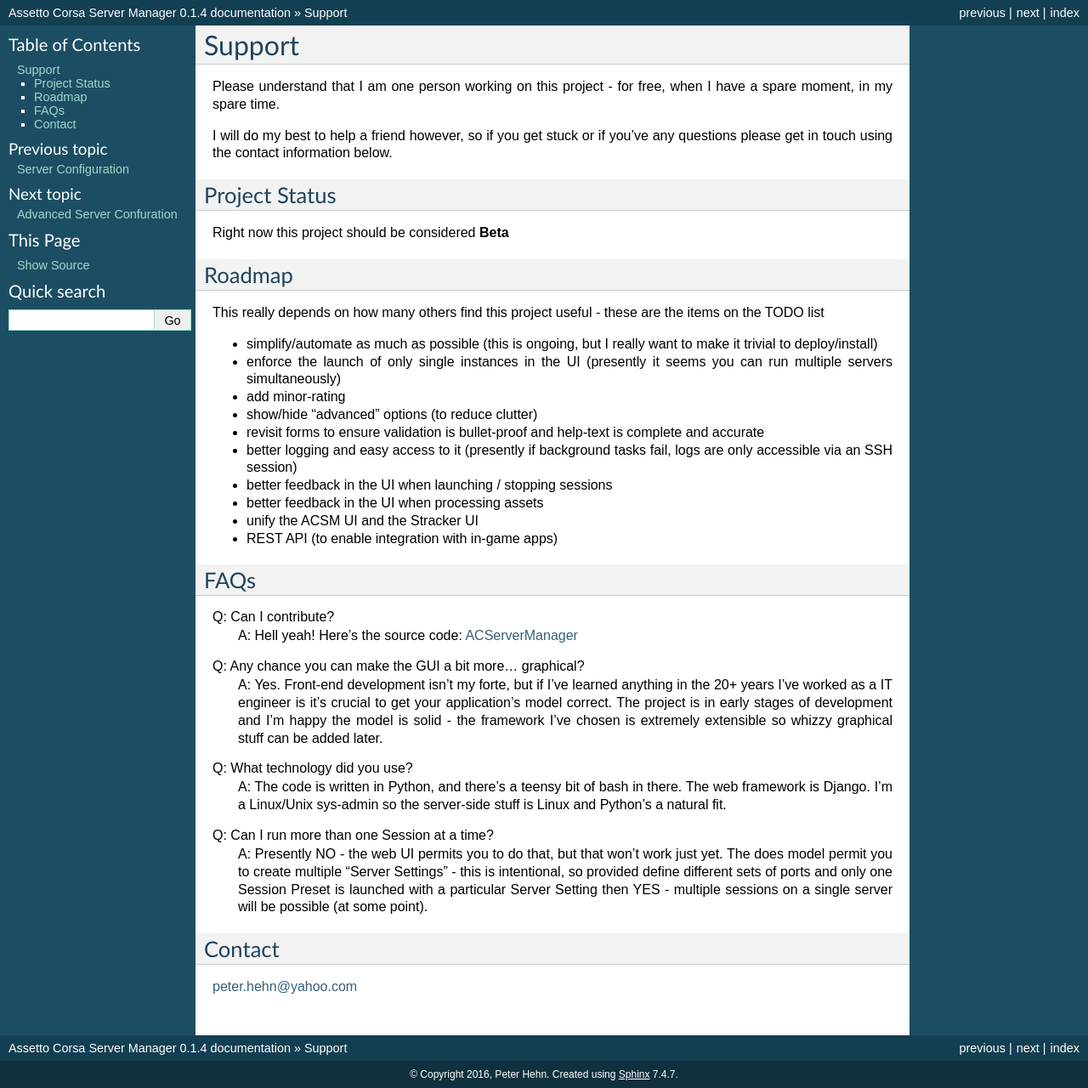
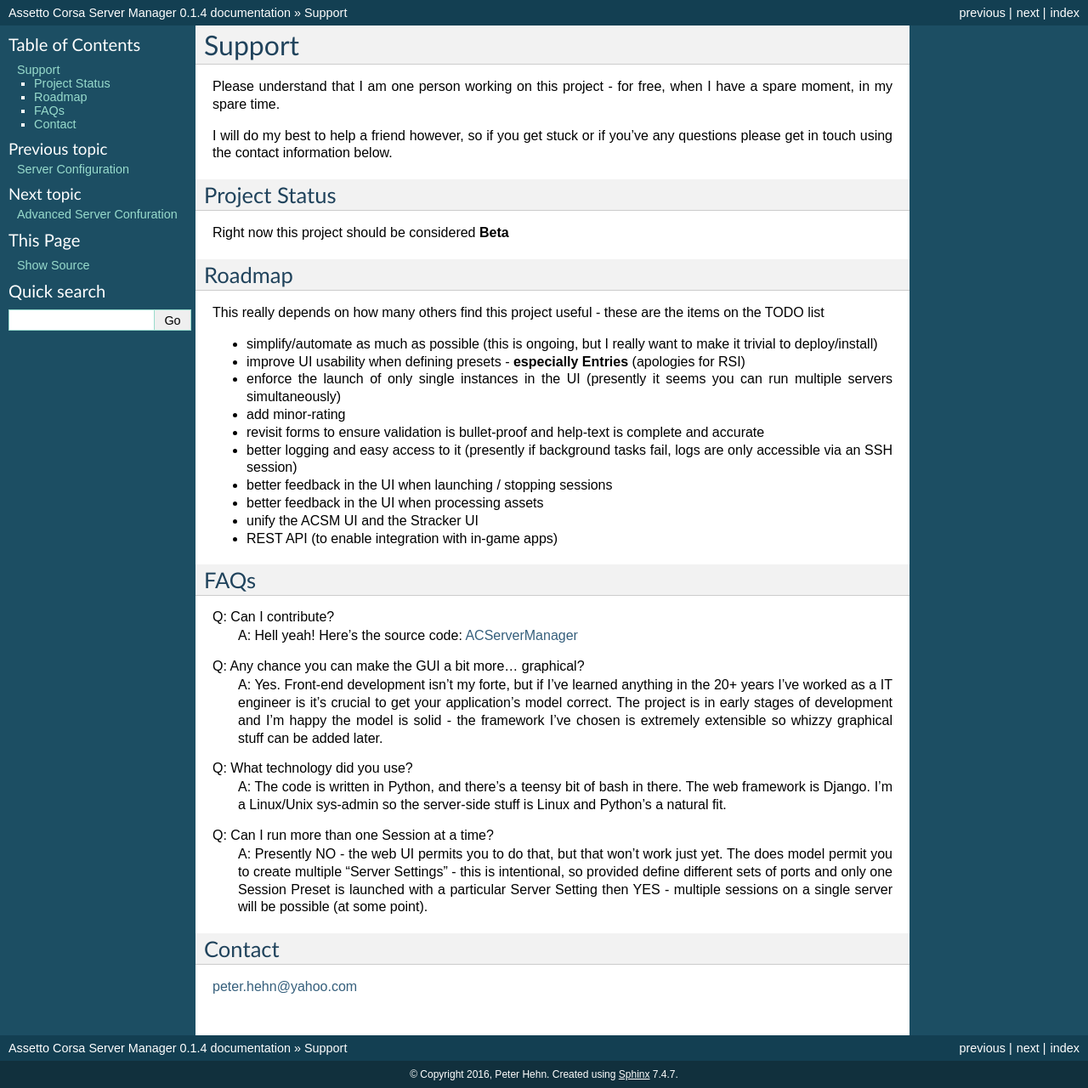
Before and after one commit to PeteTheAutomator/ACServerManager, a Sphinx documentation site: the page built from docs/support.rst, in a window 1280 px wide. Shown: the whole page at 85% size. Built offline with Sphinx 7.4.7, drawn with Linux system fonts in a browser that asks for light colours.

Commit message:
renamed incorrect foreign-key field and some minor docco tweaks

```diff
--- a/docs/advanced_server_configuration.rst
+++ b/docs/advanced_server_configuration.rst
@@ -9,7 +9,7 @@
 does this - it helps make a nice close race.  This can be acheived by copying and pasting the contents of one of your
 car setup files into the corresponding car in the Assetto Corsa Server Manager UI.
 
-Locate your car setup - these are individual files in your Documents folder (Documents\\Assetto Corsa\\setups\\<car>\\<track>\\<setup-name>.ini)
+Locate your car setup - these are individual files in your Documents folder (ie: "Documents\\Assetto Corsa\\setups\\<car>\\<track>\\<setup-name>.ini")
 
 Open the car setup you want with a text editor (such as notepad) and copy the contents of the entire file to your
 clipboard (CTRL+A followed by CTRL+C).  Then go to your Assetto Corsa Server Manager web UI and locate the same car in
--- a/docs/support.rst
+++ b/docs/support.rst
@@ -15,9 +15,9 @@
 This really depends on how many others find this project useful - these are the items on the TODO list
 
 * simplify/automate as much as possible (this is ongoing, but I really want to make it trivial to deploy/install)
+* improve UI usability when defining presets - **especially Entries** (apologies for RSI)
 * enforce the launch of only single instances in the UI (presently it seems you can run multiple servers simultaneously)
 * add minor-rating
-* show/hide "advanced" options (to reduce clutter)
 * revisit forms to ensure validation is bullet-proof and help-text is complete and accurate
 * better logging and easy access to it (presently if background tasks fail, logs are only accessible via an SSH session)
 * better feedback in the UI when launching / stopping sessions
```
Also changed, not shown: 1 other file.
